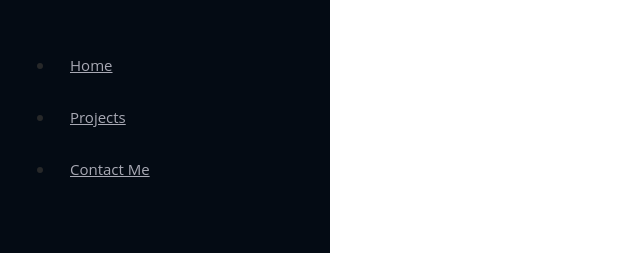
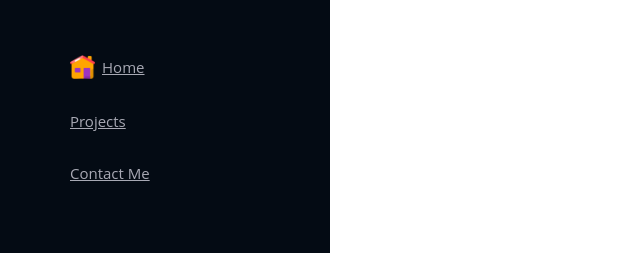
Before and after one commit to HeyThatsNeat/HeyThatsNeat.github.io, a plain HTML site: page about.html in a window 1280 px wide. Shown: the part 301-554 px from the top of the page, without its empty margins (0-640 px from the left). Drawn offline with Linux system fonts and the light colour scheme.

Commit message:
add home icon to all pages

```diff
--- a/about.html
+++ b/about.html
@@ -23,7 +23,12 @@
         </div>
         <nav class="nav-menu navbar">
           <ul>
-            <li><a class="nav-a" href="/index.html">Home</a></li>
+            <li>
+              <a class="nav-a" href="/index.html">
+                <img class="home-img" src="/css/images/home-icon.png" alt="home icon">
+                Home
+              </a>
+            </li>
             <li><a class="nav-a" href="/my-work.html">Projects</a></li>
             <li><a class="nav-a" href="/contact.html">Contact Me</a></li>
           </ul>
--- a/css/style.css
+++ b/css/style.css
@@ -62,7 +62,13 @@ header {
   margin: 0 3px;
 }
 
+.home-img {
+  width: 25px;
+  margin-right: 7px;
+}
+
 ul {
+  list-style-type: none;
   display: block;
   margin-block-start: 1em;
   margin-block-end: 1em;
```
Also changed, not shown: contact.html (+6 -1 lines), my-work.html (+6 -1 lines), resume.html (+6 -1 lines).
